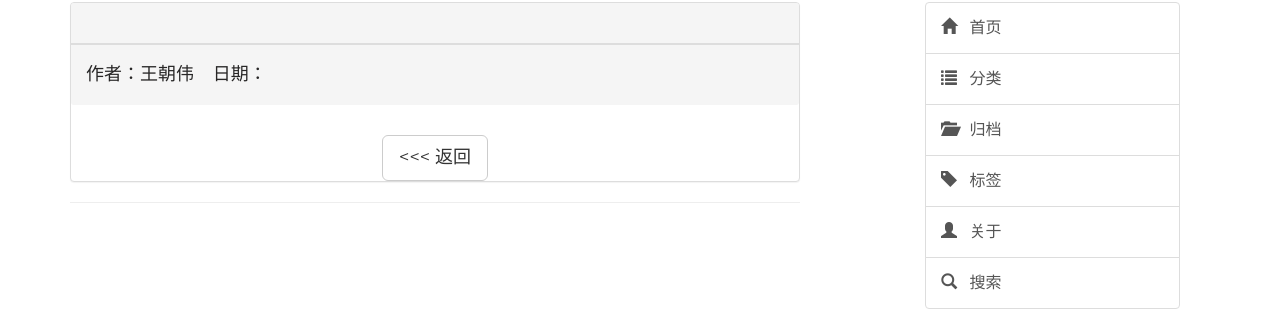
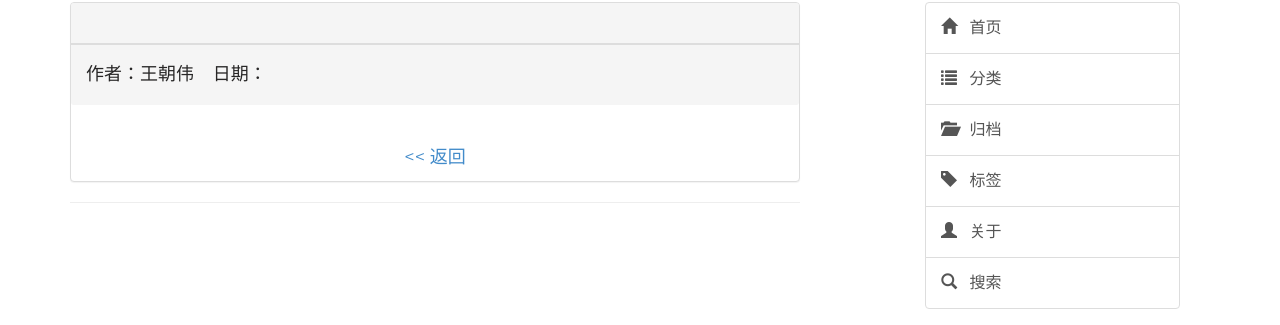
Before and after one commit to wangchaowei/wangcwblog, a Django app: template apps/blog/templates/blog/content.html in a window 1280 px wide. Shown: the part 368-693 px from the top of the page. Run offline with Django 3.2, Linux system fonts and the light colour scheme; the template is opened without the code that fills it, so the values that code supplies are empty; parts of the project's set-up code (start-up, migrations or seed data) failed here and were passed over; some libraries are stand-ins or nearby versions.

Commit message:
优化按钮

```diff
--- a/apps/blog/templates/blog/content.html
+++ b/apps/blog/templates/blog/content.html
@@ -13,7 +13,7 @@
             {% endautoescape %}
         </div>
         <a onclick=" javascript :history.back(-1);">
-            <button type="button" class="btn btn-default btn-lg center-block"><<< 返回</button>
+            <button type="button" class="btn btn-link btn-lg btn-block"><< 返回</button>
         </a>
     </div>
 {% endblock %}
--- a/apps/blog/templates/blog/home.html
+++ b/apps/blog/templates/blog/home.html
@@ -20,8 +20,8 @@
             {% endautoescape %}
         </div>
 {#        <a href="/content/{{ article.id }}" class="btn btn-default btn-lg ">阅读全文&nbsp<i class="fa fa-angle-right"></i></a>#}
-        <a href="/content/{{ article.id }}" >
-            <button type="button" class="btn btn-default btn-lg center-block" >阅读全文 >>></button>
+        <a href="/content/{{ article.id }}">
+            <button type="button" class="btn btn-link btn-lg btn-block" >阅读全文 >></button>
         </a>
     </div>
  {% endfor %}
```
